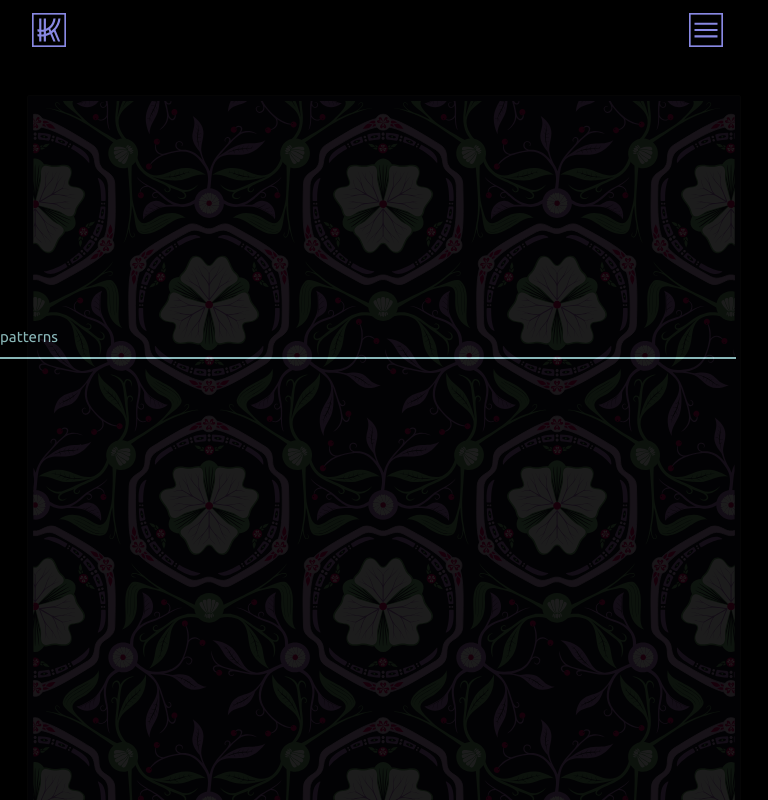
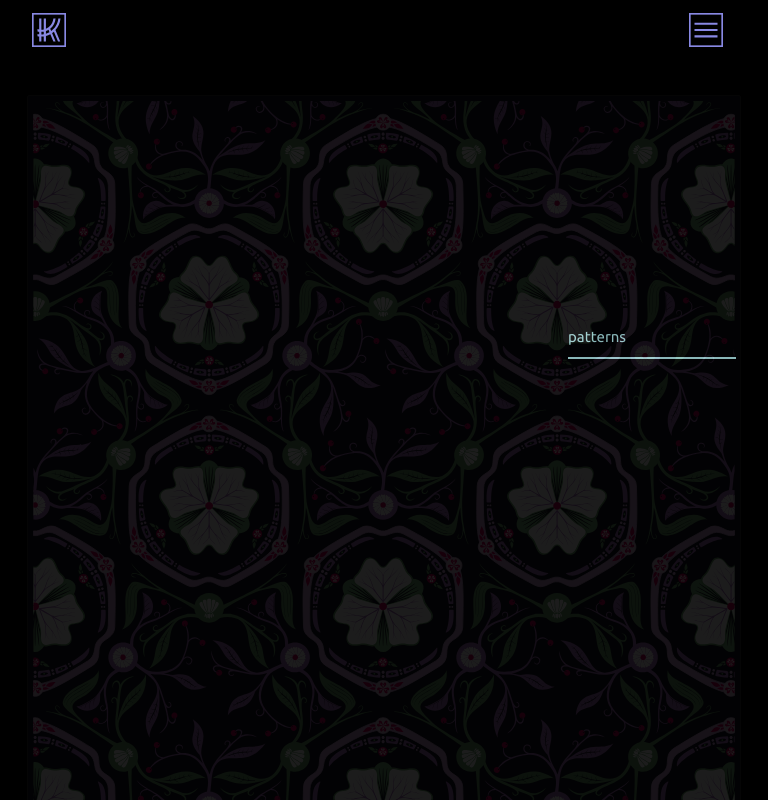
Before and after one commit to AleksyKuczynski/kukraft-next, a Next.js app: page /patterns in a window 768 px wide. Both pictures are taken after a click on the button "Toggle navigation". Shown: the top 800 px of the page. Built offline with nearby package versions, Linux system fonts and the light colour scheme.

Commit message:
Fixed the menu

```diff
--- a/src/components/Navigation/Navigation.module.scss
+++ b/src/components/Navigation/Navigation.module.scss
@@ -15,26 +15,8 @@
   touch-action: pan-y;
 }
 
-.navbar-collapse {
-      flex-basis: auto; // Override Bootstrap's flex-basis: 100%
-
-  // Apply styles when menu is expanded (has .show class)
-  &.show {
-    width: 300px; // Or whatever fixed width you want
-    border: 1px solid $color-border;
-    border-radius: 0.375rem;
-    background-color: $color-background-alt;
-    padding: 0.75rem;
-    margin-top: 0.5rem;
-
-    // On screens between small and large (576px to 991px),
-    // limit width to small screen max width
-    @media (min-width: 576px) and (max-width: 991.98px) {
-      max-width: 576px;
-      margin-left: auto;
-      margin-right: auto;
-    }
-  }
+.navbar-nav {
+  display: flex;
 }
 
 .navLink {
@@ -98,7 +80,14 @@
   }
 }
 
-@media (min-width: 992px) {
+@media (max-width: 1199.99px) {
+  .navItem{
+    width: 200px;
+    align-self: flex-end;
+  }
+}
+
+@media (min-width: 1200px) {
   .navbar {
     margin: 0;
     font-size: 15px;
--- a/src/components/Navigation/Navigation.tsx
+++ b/src/components/Navigation/Navigation.tsx
@@ -32,7 +32,7 @@ export const Navigation = () => {
               <img src="/img/interface/toggle.svg" width="34" alt="" />
             </button>
             <div className="collapse navbar-collapse" id="navbarNav">
-              <ul className="navbar-nav me-auto mb-2 mb-xl-0">
+              <ul className="navbar-nav">
                 {categories.map((category) => {
                   const isActive = pathname === category.path;
                   return (
```
